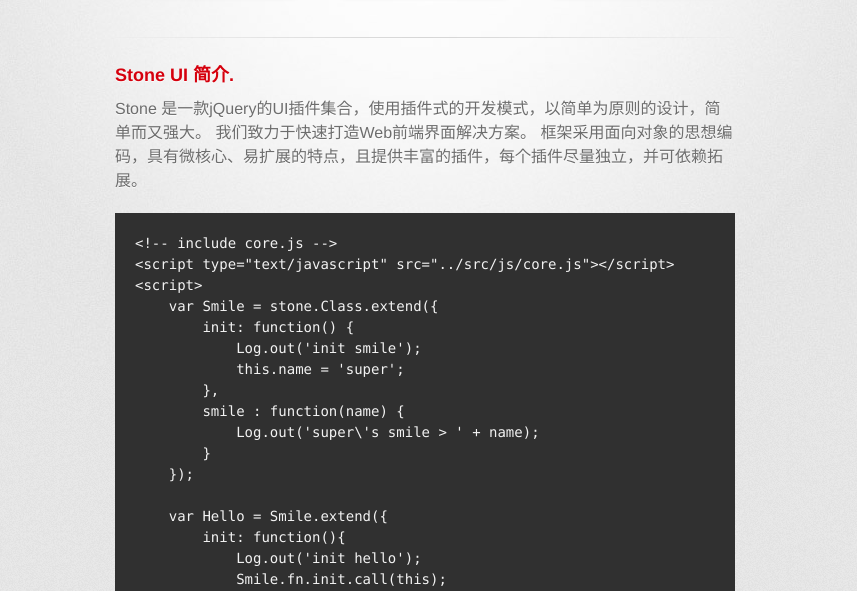
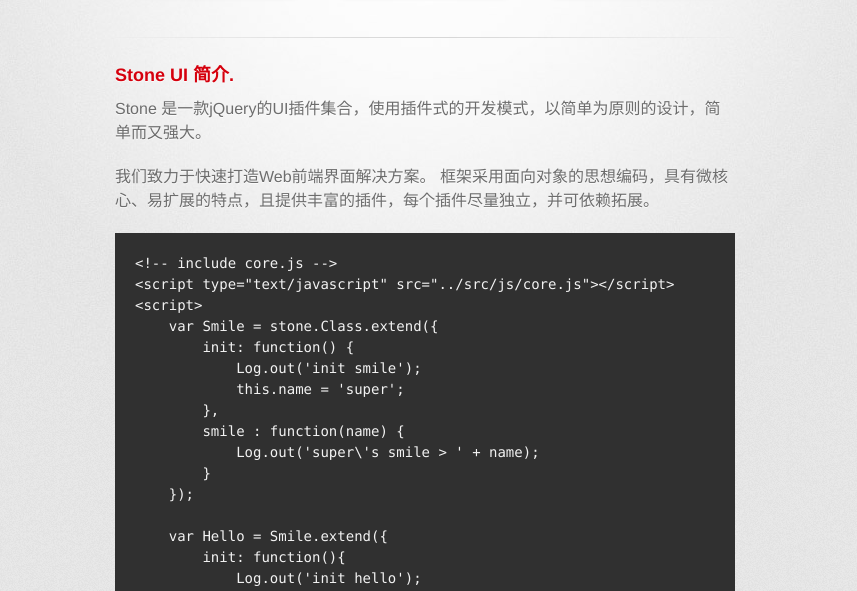
Before and after one commit to 552847957/stone-ui, a plain HTML site: page index.html in a window 1280 px wide. Shown: the part 209-800 px from the top of the page, without its empty margins (215-1072 px from the left). Drawn offline with Linux system fonts and the light colour scheme; a web font is replaced by a local one.

```diff
--- a/index.html
+++ b/index.html
@@ -34,8 +34,9 @@
           <h3>
 <a name="stone-ui-%E7%AE%80%E4%BB%8B" class="anchor" href="#stone-ui-%E7%AE%80%E4%BB%8B"><span class="octicon octicon-link"></span></a>Stone UI 简介.</h3>
 
-<p>Stone 是一款jQuery的UI插件集合，使用插件式的开发模式，以简单为原则的设计，简单而又强大。
-我们致力于快速打造Web前端界面解决方案。 框架采用面向对象的思想编码，具有微核心、易扩展的特点，且提供丰富的插件，每个插件尽量独立，并可依赖拓展。</p>
+<p>Stone 是一款jQuery的UI插件集合，使用插件式的开发模式，以简单为原则的设计，简单而又强大。</p>
+
+<p>我们致力于快速打造Web前端界面解决方案。 框架采用面向对象的思想编码，具有微核心、易扩展的特点，且提供丰富的插件，每个插件尽量独立，并可依赖拓展。</p>
 
 <pre><code>&lt;!-- include core.js --&gt;
 &lt;script type="text/javascript" src="../src/js/core.js"&gt;&lt;/script&gt;
```
Also changed, not shown: params.json (+1 -1 lines).
